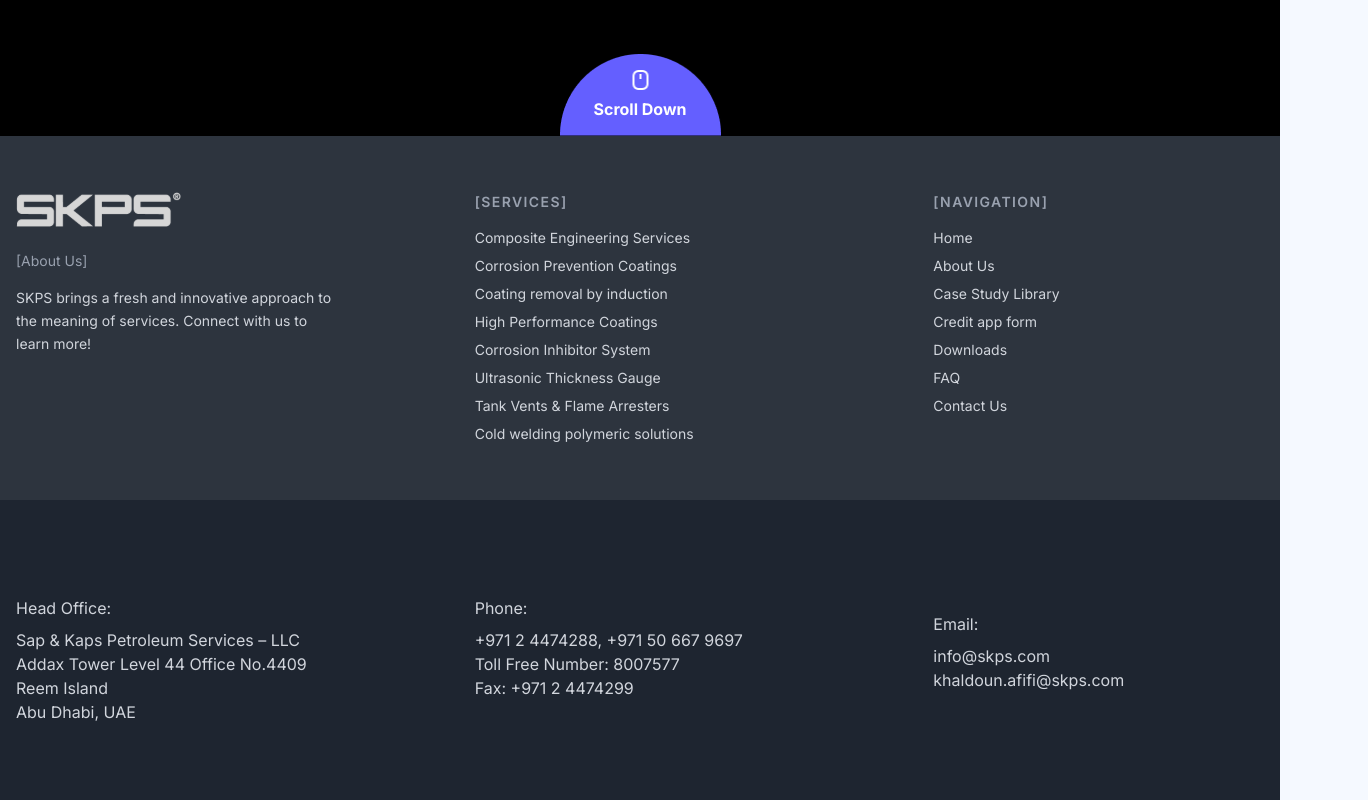
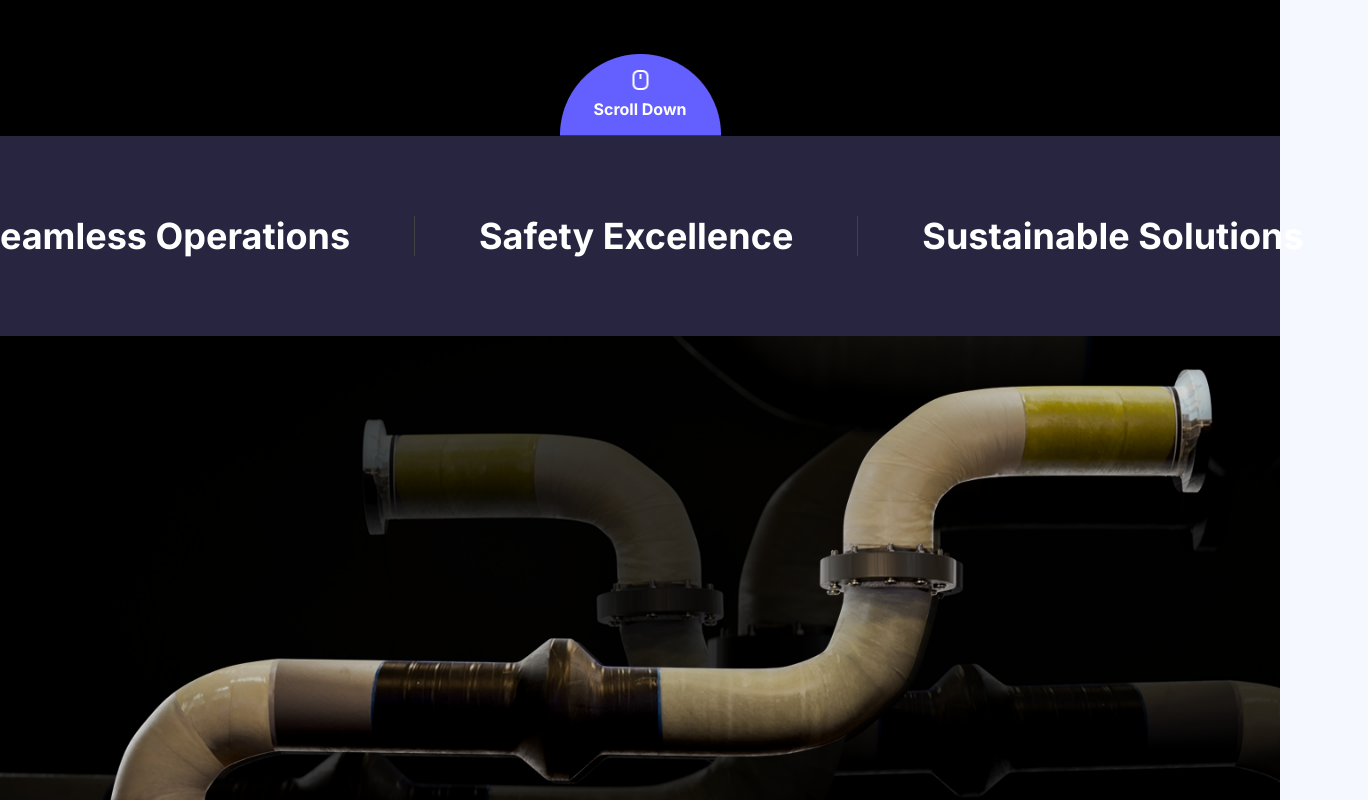
Before and after one commit to mohamed-elsayed-01/skps, a Next.js app: page / in a window 1280 px wide. Shown: the part 1180-1980 px from the top of the page, 1368 px wide, since content can reach past the window. Built offline with nearby package versions, Linux system fonts and the light colour scheme.

Commit message:
save work

```diff
--- a/app/layout.tsx
+++ b/app/layout.tsx
@@ -1,8 +1,9 @@
 import type { Metadata } from "next";
 import "./globals.css";
 import { Inter } from "next/font/google";
-import Navbar from "@/components/Navbar/navbar";
-import Footer from "@/components/Footer/footer";
+import Navbar from "@/components/Navbar/Navbar";
+import Footer from "@/components/Footer/Footer";
+
 const inter = Inter({
   subsets: ["latin"],
   variable: "--font-inter",
--- a/app/page.tsx
+++ b/app/page.tsx
@@ -1,9 +1,15 @@
-import Hero from "@/features/landing/components/hero";
+import Hero from "@/features/landing/components/Hero/hero";
+import Features from "@/features/landing/components/Hero/features";
+import Pipeline from "@/features/landing/components/Hero/pipeline";
+import MainWhyChooseUs from "@/features/landing/components/WhyChooseUS/main-why-choose-us";
 
 export default function Home() {
   return (
     <div className="bg-black">
       <Hero />
+      <Features />
+      <Pipeline />
+      <MainWhyChooseUs />
     </div>
   );
 }
--- /dev/null
+++ b/features/landing/components/Hero/features.tsx
@@ -0,0 +1,20 @@
+import { MINI_FEATURES } from "../../constants";
+
+const Features = () => {
+  const RENDER_FEATURES = MINI_FEATURES.map((item, index) => (
+    <div
+      key={index}
+      className="px-16 flex items-center border-r border-[#434343] last:border-none"
+    >
+      <span className="text-4xl font-bold whitespace-nowrap">{item.label}</span>
+    </div>
+  ));
+
+  return (
+    <div className="py-20 px-[100px] bg-secondary text-white">
+      <div className="flex items-center justify-center">{RENDER_FEATURES}</div>
+    </div>
+  );
+};
+
+export default Features;
--- /dev/null
+++ b/features/landing/components/Hero/pipeline.tsx
@@ -0,0 +1,11 @@
+import Image from "next/image";
+import pipeline from "@/public/Images/pipeline.png";
+const Pipeline = () => {
+  return (
+    <div className="bg-black w-full">
+      <Image src={pipeline} alt="pipeline" className="w-full" />
+    </div>
+  );
+};
+
+export default Pipeline;
--- /dev/null
+++ b/features/landing/constants/index.ts
@@ -0,0 +1,38 @@
+export interface FeatureItem {
+  id: number;
+  title: string;
+  description: string;
+  isActive?: boolean;
+}
+
+export const FEATURES: FeatureItem[] = [
+  {
+    id: 1,
+    title: "Expert-Led Engineering",
+    description:
+      "Specialized expertise in repair, corrosion control, and protective coatings.",
+  },
+  {
+    id: 2,
+    title: "Tailored Applications",
+    description:
+      "Solutions designed for specific asset and site conditions.",
+  },
+  {
+    id: 3,
+    title: "End-to-End Support",
+    description:
+      "From the first site visit to long-term asset care, we support you at every stage to ensure lasting integrity.",
+  },
+];
+
+
+export interface MiniFeatureItem {
+  label: string;
+}
+
+export const MINI_FEATURES: MiniFeatureItem[] = [
+  { label: "Seamless Operations" },
+  { label: "Safety Excellence" },
+  { label: "Sustainable Solutions" },
+];
```
Also changed, not shown: features/landing/components/Hero/hero.tsx (renamed from features/landing/components/hero.tsx), public/Images/pipeline.png (added).
